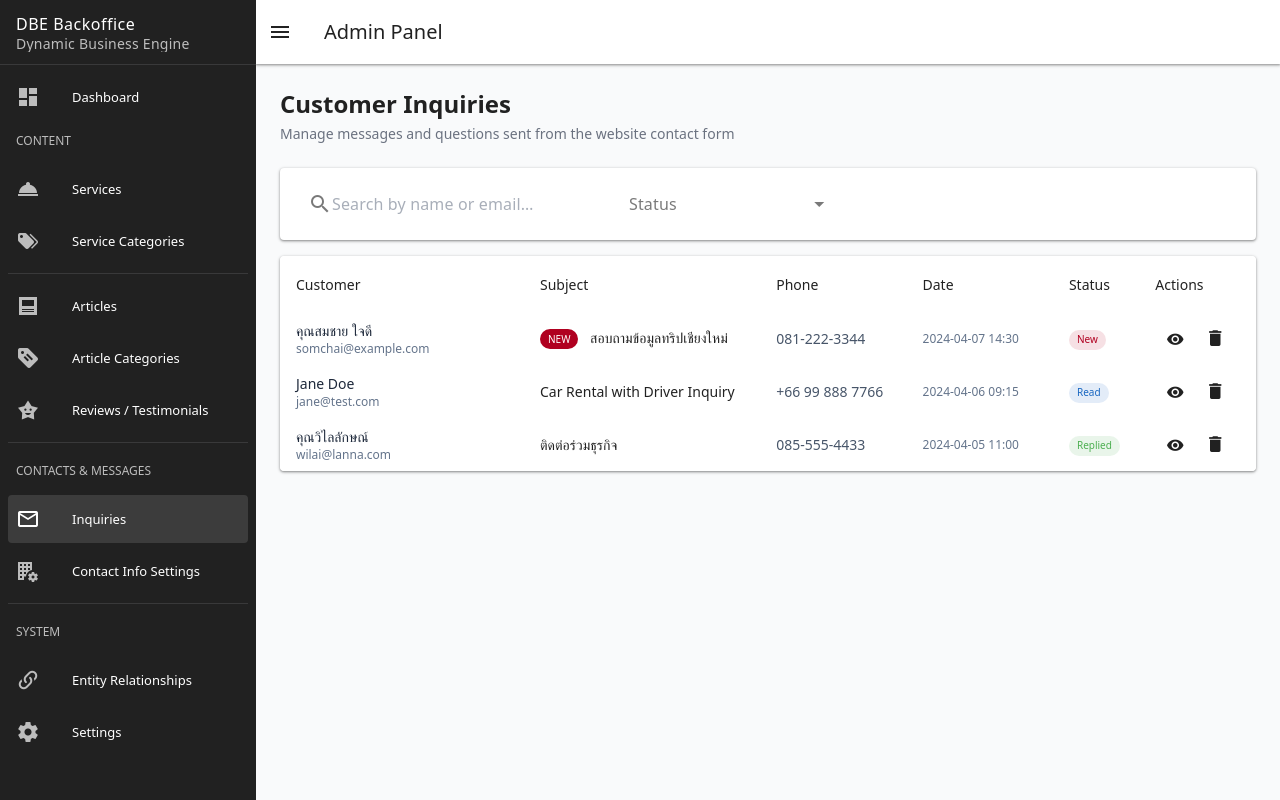
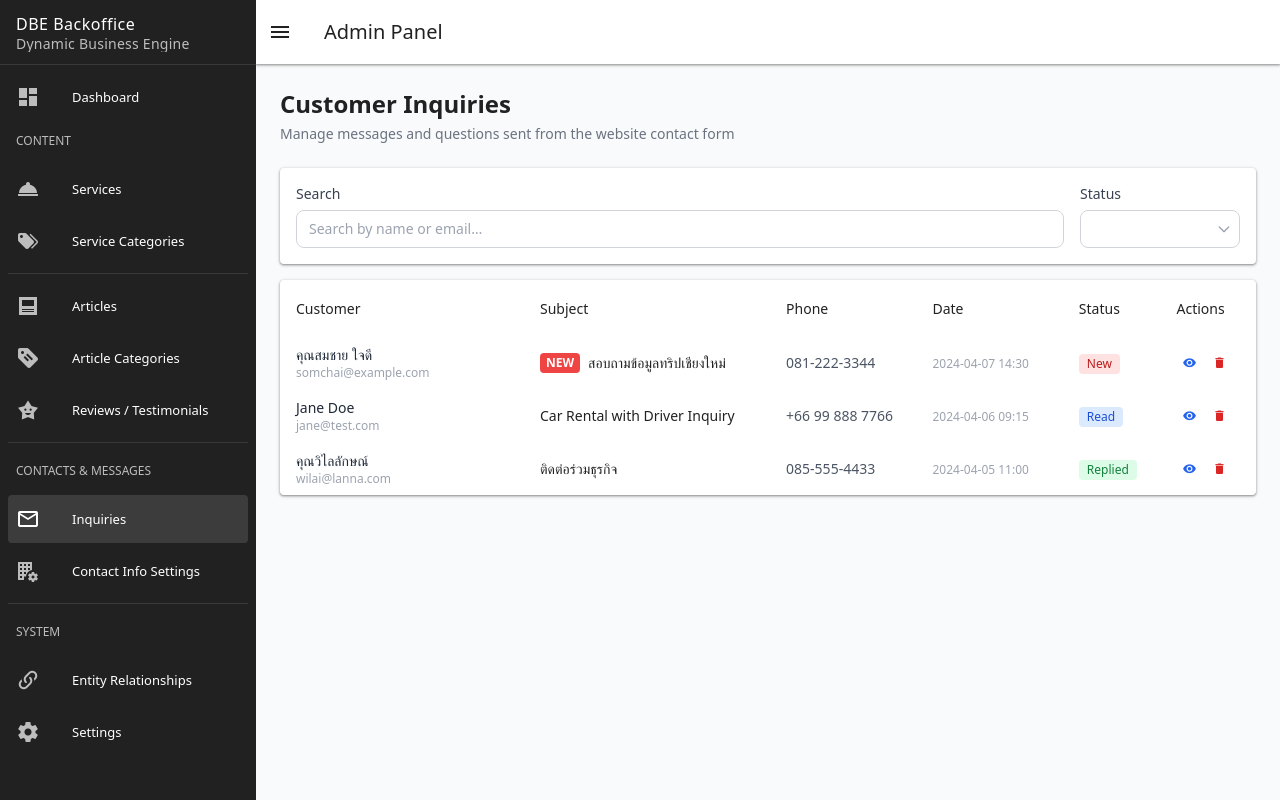
Before and after one commit to wiwvernia/tour-cnx-back-office, a Nuxt app: page /contacts/inquiries in a window 1280 px wide. Built offline with nearby package versions, Linux system fonts and the light colour scheme.

Commit message:
feat: implement Section Management and polish Contact pages with custom components

```diff
--- a/app/pages/contacts/[id].vue
+++ b/app/pages/contacts/[id].vue
@@ -3,15 +3,17 @@
     <!-- Header -->
     <div class="d-flex justify-space-between align-center mb-6">
       <div class="d-flex align-center gap-3">
-        <v-btn variant="text" icon="mdi-arrow-left" to="/contacts/inquiries" />
+        <AppBtn variant="ghost" color="secondary" to="/contacts/inquiries" icon>
+          <i class="mdi mdi-arrow-left" />
+        </AppBtn>
         <div>
           <h1 class="text-2xl font-bold">Inquiry Details</h1>
           <p class="text-sm text-gray-500">Message from {{ inquiry.name }}</p>
         </div>
       </div>
-      <div class="d-flex gap-2">
-        <v-btn variant="outlined" color="primary" class="rounded-lg" prepend-icon="mdi-reply">Mark as Replied</v-btn>
-        <v-btn variant="tonal" color="error" class="rounded-lg" prepend-icon="mdi-delete">Delete</v-btn>
+      <div class="flex gap-2">
+        <AppBtn variant="outline" color="primary" prepend-icon="mdi-reply">Mark as Replied</AppBtn>
+        <AppBtn variant="outline" color="danger" prepend-icon="mdi-delete">Delete</AppBtn>
       </div>
     </div>
 
@@ -22,21 +24,26 @@
           <v-card-text class="pa-6">
             <div class="d-flex justify-space-between align-start mb-6">
               <div>
-                <div class="text-xs font-semibold text-slate-400 uppercase tracking-wider mb-1">Subject</div>
+                <div class="text-xs font-semibold text-gray-400 uppercase tracking-wider mb-1">Subject</div>
                 <h2 class="text-xl font-bold">{{ inquiry.subject }}</h2>
               </div>
-              <v-chip :color="getStatusColor(inquiry.status)" variant="flat" size="small">{{ inquiry.status }}</v-chip>
+              <span
+                class="inline-block px-2 py-0.5 text-xs font-semibold rounded"
+                :class="statusClass(inquiry.status)"
+              >{{ inquiry.status }}</span>
             </div>
 
-            <div class="bg-slate-50 pa-6 rounded-lg border border-slate-200 min-h-[200px] whitespace-pre-wrap text-slate-700 leading-relaxed text-base">
+            <div class="bg-gray-50 pa-6 rounded-lg border border-gray-200 min-h-[200px] whitespace-pre-wrap text-gray-700 leading-relaxed text-base">
               {{ inquiry.message }}
             </div>
 
             <div class="mt-8 pt-6 border-t d-flex align-center justify-space-between">
-              <div class="text-sm text-slate-500">
-                Received on: <span class="font-medium text-slate-700">{{ inquiry.date }}</span>
+              <div class="text-sm text-gray-500">
+                Received on: <span class="font-medium text-gray-700">{{ inquiry.date }}</span>
               </div>
-              <v-btn variant="text" color="primary" append-icon="mdi-open-in-new" class="text-none">Reply via Email</v-btn>
+              <AppBtn variant="ghost" color="primary">
+                Reply via Email <i class="mdi mdi-open-in-new ml-1" />
+              </AppBtn>
             </div>
           </v-card-text>
         </v-card>
@@ -48,25 +55,27 @@
           <v-card-title class="pa-4 pb-2 text-base font-semibold">Customer Info</v-card-title>
           <v-card-text class="pa-4 flex flex-col gap-6">
             <div>
-              <label class="text-xs font-semibold text-slate-400 uppercase block mb-1">Full Name</label>
-              <div class="text-slate-900 font-semibold text-lg">{{ inquiry.name }}</div>
+              <label class="text-xs font-semibold text-gray-400 uppercase block mb-1">Full Name</label>
+              <div class="text-gray-900 font-semibold text-lg">{{ inquiry.name }}</div>
             </div>
-
             <div>
-              <label class="text-xs font-semibold text-slate-400 uppercase block mb-1">Email Address</label>
+              <label class="text-xs font-semibold text-gray-400 uppercase block mb-1">Email Address</label>
               <div class="text-blue-600 font-medium hover:underline cursor-pointer">{{ inquiry.email }}</div>
             </div>
-
             <div>
-              <label class="text-xs font-semibold text-slate-400 uppercase block mb-1">Phone Number</label>
-              <div class="text-slate-900 font-medium">{{ inquiry.phone }}</div>
+              <label class="text-xs font-semibold text-gray-400 uppercase block mb-1">Phone Number</label>
+              <div class="text-gray-900 font-medium">{{ inquiry.phone }}</div>
             </div>
 
             <v-divider />
 
             <div class="flex flex-col gap-2">
-              <v-btn block color="primary" variant="outlined" class="rounded-lg" prepend-icon="mdi-history">View History</v-btn>
-              <v-btn block color="secondary" variant="flat" class="rounded-lg" prepend-icon="mdi-account-plus">Add to CRM</v-btn>
+              <AppBtn variant="outline" color="primary" class="w-full">
+                <i class="mdi mdi-history mr-1" />View History
+              </AppBtn>
+              <AppBtn color="secondary" class="w-full">
+                <i class="mdi mdi-account-plus mr-1" />Add to CRM
+              </AppBtn>
             </div>
           </v-card-text>
         </v-card>
@@ -89,15 +98,15 @@ const inquiry = ref({
   subject: 'สอบถามข้อมูลทริปเชียงใหม่',
   message: 'รบกวนขอตารางเวลาทริป 3 วัน 2 คืน เดือนหน้าด้วยครับ อยากทราบว่ารวมค่าอาหารทุกมื้อหรือยัง และถ้าไปช่วงวันธรรมดามีส่วนลดไหมครับ\n\nขอบคุณครับ',
   status: 'New',
-  date: '2024-04-07 14:30'
+  date: '2024-04-07 14:30',
 })
 
-function getStatusColor(status) {
+function statusClass(status) {
   switch (status) {
-    case 'New': return 'error'
-    case 'Read': return 'primary'
-    case 'Replied': return 'success'
-    default: return 'slate'
+    case 'New': return 'bg-red-100 text-red-700'
+    case 'Read': return 'bg-blue-100 text-blue-700'
+    case 'Replied': return 'bg-green-100 text-green-700'
+    default: return 'bg-gray-100 text-gray-600'
   }
 }
 </script>
--- a/app/pages/contacts/inquiries.vue
+++ b/app/pages/contacts/inquiries.vue
@@ -9,63 +9,71 @@
 
     <!-- Filters -->
     <v-card class="mb-4 pa-4" shadow="sm">
-      <v-row dense align="center">
-        <v-col cols="12" md="4">
-          <v-text-field v-model="search" clearable placeholder="Search by name or email…" prepend-inner-icon="mdi-magnify" variant="outlined" density="compact" hide-details />
-        </v-col>
-        <v-col cols="12" md="3">
-          <v-select v-model="filterStatus" :items="['New', 'Read', 'Replied']" label="Status" variant="outlined" density="compact" hide-details clearable />
-        </v-col>
-      </v-row>
+      <div class="flex flex-wrap gap-4 items-end">
+        <div class="flex-1 min-w-[200px]">
+          <AppInput v-model="search" label="Search" placeholder="Search by name or email…" />
+        </div>
+        <div class="w-40">
+          <AppSelect
+            v-model="filterStatus"
+            label="Status"
+            :options="[{ label: 'All', value: null }, 'New', 'Read', 'Replied']"
+          />
+        </div>
+      </div>
     </v-card>
 
-    <!-- Inquiries Table -->
+    <!-- Table -->
     <v-card shadow="sm">
-      <v-table>
-        <thead>
-          <tr>
-            <th width="25%">Customer</th>
-            <th>Subject</th>
-            <th width="15%">Phone</th>
-            <th width="15%">Date</th>
-            <th>Status</th>
-            <th>Actions</th>
-          </tr>
-        </thead>
-        <tbody>
-          <tr v-for="item in filteredInquiries" :key="item.id">
-            <td>
-              <div class="py-2">
-                <div class="font-medium text-slate-800">{{ item.name }}</div>
-                <div class="text-xs text-slate-500">{{ item.email }}</div>
-              </div>
-            </td>
-            <td>
-              <div class="text-sm">
-                <v-chip v-if="item.status === 'New'" size="x-small" color="error" class="mr-2" variant="flat">NEW</v-chip>
-                {{ item.subject }}
-              </div>
-            </td>
-            <td class="text-sm text-slate-600">{{ item.phone }}</td>
-            <td class="text-xs text-slate-500">{{ item.date }}</td>
-            <td>
-              <v-chip size="x-small" :color="getStatusColor(item.status)" variant="tonal">
-                {{ item.status }}
-              </v-chip>
-            </td>
-            <td>
-              <v-btn size="small" variant="text" color="primary" :to="'/contacts/' + item.id" icon="mdi-eye" />
-              <v-btn size="small" variant="text" color="error" @click="deleteInquiry(item.id)" icon="mdi-delete" />
-            </td>
-          </tr>
-          <tr v-if="filteredInquiries.length === 0">
-            <td colspan="6" class="text-center text-slate-400 py-12">
-              <v-icon size="48" class="mb-2">mdi-email-off-outline</v-icon>
-              <div>No inquiries found</div>
-            </td>
-          </tr>
-        </tbody>
-      </v-table>
+      <AppTable :columns="columns" :rows="filteredInquiries" row-key="id">
+        <template #customer="{ row }">
+          <div class="py-2">
+            <div class="font-medium text-gray-800">{{ row.name }}</div>
+            <div class="text-xs text-gray-400">{{ row.email }}</div>
+          </div>
+        </template>
+
+        <template #subject="{ row }">
+          <div class="flex items-center gap-2 text-sm">
+            <span
+              v-if="row.status === 'New'"
+              class="inline-block px-1.5 py-0.5 text-xs font-bold rounded bg-red-500 text-white"
+            >NEW</span>
+            {{ row.subject }}
+          </div>
+        </template>
+
+        <template #phone="{ row }">
+          <span class="text-sm text-gray-600">{{ row.phone }}</span>
+        </template>
+
+        <template #date="{ row }">
+          <span class="text-xs text-gray-400">{{ row.date }}</span>
+        </template>
+
+        <template #status="{ row }">
+          <span
+            class="inline-block px-2 py-0.5 text-xs font-medium rounded"
+            :class="statusClass(row.status)"
+          >{{ row.status }}</span>
+        </template>
+
+        <template #actions="{ row }">
+          <div class="flex gap-1">
+            <AppBtn variant="ghost" color="primary" size="sm" :to="'/contacts/' + row.id" icon>
+              <i class="mdi mdi-eye" />
+            </AppBtn>
+            <AppBtn variant="ghost" color="danger" size="sm" icon @click="deleteInquiry(row.id)">
+              <i class="mdi mdi-delete" />
+            </AppBtn>
+          </div>
+        </template>
+      </AppTable>
+
+      <div v-if="filteredInquiries.length === 0" class="py-16 text-center text-gray-400">
+        <i class="mdi mdi-email-off-outline text-5xl mb-2 block" />
+        No inquiries found
+      </div>
     </v-card>
   </div>
 </template>
@@ -76,6 +84,15 @@ import { ref, computed } from 'vue'
 const search = ref('')
 const filterStatus = ref(null)
 
+const columns = [
+  { key: 'customer', label: 'Customer', class: 'w-1/4' },
+  { key: 'subject', label: 'Subject' },
+  { key: 'phone', label: 'Phone', class: 'w-[15%]' },
+  { key: 'date', label: 'Date', class: 'w-[15%]' },
+  { key: 'status', label: 'Status' },
+  { key: 'actions', label: 'Actions' },
+]
+
 const inquiries = ref([
   {
     id: 1,
@@ -85,7 +102,7 @@ const inquiries = ref([
     subject: 'สอบถามข้อมูลทริปเชียงใหม่',
     message: 'รบกวนขอตารางเวลาทริป 3 วัน 2 คืน เดือนหน้าด้วยครับ',
     status: 'New',
-    date: '2024-04-07 14:30'
+    date: '2024-04-07 14:30',
   },
   {
     id: 2,
@@ -95,7 +112,7 @@ const inquiries = ref([
     subject: 'Car Rental with Driver Inquiry',
     message: 'Do you provide pick up from the airport?',
     status: 'Read',
-    date: '2024-04-06 09:15'
+    date: '2024-04-06 09:15',
   },
   {
     id: 3,
@@ -105,26 +122,26 @@ const inquiries = ref([
     subject: 'ติดต่อร่วมธุรกิจ',
     message: 'ต้องการเสนอพื้นที่ให้เช่าจอดรถครับ',
     status: 'Replied',
-    date: '2024-04-05 11:00'
-  }
+    date: '2024-04-05 11:00',
+  },
 ])
 
-const filteredInquiries = computed(() => {
-  return inquiries.value.filter(i => {
+const filteredInquiries = computed(() =>
+  inquiries.value.filter(i => {
     const matchSearch = !search.value ||
-                        i.name.toLowerCase().includes(search.value.toLowerCase()) ||
-                        i.email.toLowerCase().includes(search.value.toLowerCase())
+      i.name.toLowerCase().includes(search.value.toLowerCase()) ||
+      i.email.toLowerCase().includes(search.value.toLowerCase())
     const matchStatus = !filterStatus.value || i.status === filterStatus.value
     return matchSearch && matchStatus
   })
-})
+)
 
-function getStatusColor(status) {
+function statusClass(status) {
   switch (status) {
-    case 'New': return 'error'
-    case 'Read': return 'primary'
-    case 'Replied': return 'success'
-    default: return 'slate'
+    case 'New': return 'bg-red-100 text-red-700'
+    case 'Read': return 'bg-blue-100 text-blue-700'
+    case 'Replied': return 'bg-green-100 text-green-700'
+    default: return 'bg-gray-100 text-gray-600'
   }
 }
 
--- a/app/pages/content/[id].vue
+++ b/app/pages/content/[id].vue
@@ -1,40 +1,60 @@
 <template>
   <div>
-    <div class="mb-4">
-      <v-btn variant="text" prepend-icon="mdi-arrow-left" to="/content">Back to Sections</v-btn>
+    <!-- Header -->
+    <div class="d-flex justify-space-between align-center mb-6">
+      <div class="d-flex align-center gap-3">
+        <AppBtn variant="ghost" color="secondary" to="/content" icon>
+          <i class="mdi mdi-arrow-left" />
+        </AppBtn>
+        <div>
+          <h1 class="text-2xl font-bold">Edit Content: {{ id }}</h1>
+          <p class="text-sm text-gray-500 mt-0.5">Section Manager &amp; SEO Control Panel</p>
+        </div>
+      </div>
+      <div class="flex gap-2">
+        <AppBtn variant="outline" color="secondary" to="/content">Discard</AppBtn>
+        <AppBtn color="primary">
+          <i class="mdi mdi-check mr-1" />Save Changes
+        </AppBtn>
+      </div>
     </div>
-    <h1 class="text-2xl font-bold mb-4">Edit Content: {{ id }}</h1>
 
     <v-row>
       <!-- Content Editor Column -->
       <v-col cols="12" md="8">
         <v-card class="mb-4">
-          <v-card-title>Content Sections</v-card-title>
+          <v-card-title class="pa-4 pb-2 text-base font-semibold">Page Info</v-card-title>
+          <v-card-text class="flex flex-col gap-4">
+            <AppInput v-model="title" label="Page Title" placeholder="e.g. Home Page" />
+          </v-card-text>
+        </v-card>
+
+        <v-card class="mb-4">
+          <v-card-title class="pa-4 pb-2 text-base font-semibold">Content Sections</v-card-title>
           <v-card-text>
-            <v-text-field label="Page Title" v-model="title" variant="outlined"></v-text-field>
-            <div class="text-sm font-medium mb-2">Sections (Drag to reorder):</div>
-            <v-card variant="outlined" class="mb-3 pa-4 bg-gray-100">
-              <div class="d-flex justify-space-between align-center">
-                <span class="font-bold">Hero Section</span>
-                <v-btn size="small" icon="mdi-pencil" variant="text"></v-btn>
-              </div>
-            </v-card>
-            <v-card variant="outlined" class="mb-3 pa-4 bg-gray-100">
-              <div class="d-flex justify-space-between align-center">
-                <span class="font-bold">Services List</span>
-                <v-btn size="small" icon="mdi-pencil" variant="text"></v-btn>
-              </div>
-            </v-card>
-            <v-btn variant="outlined" block color="secondary">Add New Section</v-btn>
+            <div class="text-sm font-medium text-gray-600 mb-3">Sections (Drag to reorder):</div>
+            <div
+              v-for="section in sections"
+              :key="section"
+              class="flex items-center justify-between mb-3 px-4 py-3 rounded-lg border border-gray-200 bg-gray-50"
+            >
+              <span class="font-medium text-gray-800">{{ section }}</span>
+              <AppBtn variant="ghost" color="secondary" size="sm" icon>
+                <i class="mdi mdi-pencil" />
+              </AppBtn>
+            </div>
+            <AppBtn variant="outline" color="secondary" class="w-full">
+              <i class="mdi mdi-plus mr-1" />Add New Section
+            </AppBtn>
           </v-card-text>
         </v-card>
 
         <v-card>
-          <v-card-title>Entity Relationships</v-card-title>
-          <v-card-text>
-            <p class="text-caption mb-3">Link this page to other taxonomies and related contents.</p>
-            <v-select label="Related Reviews" multiple chips variant="outlined" :items="['Review 1', 'Review 2', 'Review 3']"></v-select>
-            <v-select label="Tags" multiple chips variant="outlined" :items="['Health', 'Tour', 'Detox']"></v-select>
+          <v-card-title class="pa-4 pb-2 text-base font-semibold">Entity Relationships</v-card-title>
+          <v-card-text class="flex flex-col gap-4">
+            <p class="text-sm text-gray-500">Link this page to other taxonomies and related content.</p>
+            <AppTagInput v-model="relatedReviews" label="Related Reviews" placeholder="Add review…" />
+            <AppTagInput v-model="tags" label="Tags" placeholder="Add tag…" />
           </v-card-text>
         </v-card>
       </v-col>
@@ -42,37 +62,43 @@
       <!-- SEO Control Column -->
       <v-col cols="12" md="4">
         <v-card class="mb-4">
-          <v-card-title class="d-flex align-center bg-gray-50 w-full mb-3 py-2 px-4 shadow-sm border-b">
+          <v-card-title class="pa-4 pb-2 text-base font-semibold flex items-center">
             SEO Control Panel
-            <v-chip class="ml-auto" color="success" size="small">Excellent</v-chip>
+            <span class="ml-auto inline-block px-2 py-0.5 text-xs font-semibold rounded bg-green-100 text-green-700">Excellent</span>
           </v-card-title>
-          <v-card-text>
-            <p class="text-sm font-semibold mb-2">Google Search Preview</p>
-            <div class="bg-white border rounded pa-3 mb-6 shadow-sm" style="font-family: Arial, sans-serif;">
-              <div class="text-xs text-blue-800 mb-1">https://example.com/{{ slug }}</div>
-              <div class="text-lg text-blue-600 font-medium mb-1 hover:underline cursor-pointer" style="line-height: 1.2;">{{ title }}</div>
-              <div class="text-sm text-gray-600" style="display: -webkit-box; -webkit-line-clamp: 2; -webkit-box-orient: vertical; overflow: hidden;">{{ metaDescription }}</div>
+          <v-card-text class="flex flex-col gap-4">
+            <div>
+              <p class="text-sm font-semibold mb-2">Google Search Preview</p>
+              <div class="bg-white border rounded p-3 shadow-sm" style="font-family: Arial, sans-serif;">
+                <div class="text-xs text-blue-800 mb-1">https://example.com/{{ slug }}</div>
+                <div class="text-base text-blue-600 font-medium mb-1 hover:underline cursor-pointer leading-tight">{{ title }}</div>
+                <div class="text-sm text-gray-600 line-clamp-2">{{ metaDescription }}</div>
+              </div>
             </div>
 
-            <v-text-field label="URL Slug" v-model="slug" variant="outlined" prefix="/"></v-text-field>
-            <v-textarea label="Meta Description" v-model="metaDescription" variant="outlined" rows="3" hint="Recommended 150-160 characters" persistent-hint></v-textarea>
+            <AppInputGroup v-model="slug" label="URL Slug" prefix="/" />
+            <AppTextarea
+              v-model="metaDescription"
+              label="Meta Description"
+              rows="3"
+              hint="Recommended 150-160 characters"
+              :counter="160"
+            />
 
-            <div class="mt-4 border-t pt-4">
-               <v-switch label="Auto JSON-LD Schema" color="primary" :model-value="true" hide-details></v-switch>
-               <v-switch label="Include in Sitemap" color="primary" :model-value="true" hide-details></v-switch>
+            <div class="border-t pt-4 flex flex-col gap-3">
+              <AppToggle v-model="autoSchema" label="Auto JSON-LD Schema" />
+              <AppToggle v-model="inSitemap" label="Include in Sitemap" />
             </div>
           </v-card-text>
         </v-card>
-
-        <v-btn block color="primary" size="x-large">Save Changes</v-btn>
       </v-col>
     </v-row>
   </div>
 </template>
 
 <script setup>
+import { ref } from 'vue'
 import { useRoute } from 'vue-router'
-import { ref } from 'vue'
 
 const route = useRoute()
 const id = route.params.id
@@ -80,4 +106,10 @@ const id = route.params.id
 const title = ref('Home Page')
 const slug = ref('home')
 const metaDescription = ref('This is a dynamically generated description for the page previewing how SEO will look on Google search results. It helps you see exactly what users will read.')
+const autoSchema = ref(true)
+const inSitemap = ref(true)
+const relatedReviews = ref([])
+const tags = ref(['Health', 'Tour'])
+
+const sections = ref(['Hero Section', 'Services List'])
 </script>
--- a/app/pages/content/index.vue
+++ b/app/pages/content/index.vue
@@ -1,39 +1,60 @@
 <template>
   <div>
     <div class="d-flex justify-space-between align-center mb-6">
-      <h1 class="text-2xl font-bold">Section Management</h1>
-      <v-btn color="primary" prepend-icon="mdi-plus">Create New Page</v-btn>
+      <div>
+        <h1 class="text-2xl font-bold">Section Management</h1>
+        <p class="text-sm text-gray-500 mt-1">Manage static and dynamic pages with SEO controls</p>
+      </div>
+      <AppBtn color="primary" prepend-icon="mdi-plus">Create New Page</AppBtn>
     </div>
 
-    <v-card>
-      <v-table>
-        <thead>
-          <tr>
-            <th>Page Title</th>
-            <th>Type</th>
-            <th>Status</th>
-            <th>SEO Score</th>
-            <th>Actions</th>
-          </tr>
-        </thead>
-        <tbody>
-          <tr v-for="page in pages" :key="page.id">
-            <td>{{ page.title }}</td>
-            <td><v-chip size="small">{{ page.type }}</v-chip></td>
-            <td><v-chip :color="page.status === 'Published' ? 'success' : 'warning'" size="small">{{ page.status }}</v-chip></td>
-            <td>{{ page.seo }}</td>
-            <td>
-              <v-btn size="small" variant="text" color="primary" :to="'/content/' + page.id">Edit</v-btn>
-            </td>
-          </tr>
-        </tbody>
-      </v-table>
+    <v-card shadow="sm">
+      <AppTable :columns="columns" :rows="pages" row-key="id">
+        <template #title="{ row }">
+          <span class="font-medium text-gray-800">{{ row.title }}</span>
+        </template>
+
+        <template #type="{ row }">
+          <span class="inline-block px-2 py-0.5 text-xs font-medium rounded bg-gray-100 text-gray-600">
+            {{ row.type }}
+          </span>
+        </template>
+
+        <template #status="{ row }">
+          <span
+            class="inline-block px-2 py-0.5 text-xs font-medium rounded"
+            :class="row.status === 'Published' ? 'bg-green-100 text-green-700' : 'bg-yellow-100 text-yellow-700'"
+          >{{ row.status }}</span>
+        </template>
+
+        <template #seo="{ row }">
+          <span
+            class="inline-block px-2 py-0.5 text-xs font-medium rounded"
+            :class="row.seo === 'Good' ? 'bg-blue-100 text-blue-700' : 'bg-orange-100 text-orange-700'"
+          >{{ row.seo }}</span>
+        </template>
+
+        <template #actions="{ row }">
+          <AppBtn variant="ghost" color="primary" size="sm" :to="'/content/' + row.id" icon>
+            <i class="mdi mdi-pencil" />
+          </AppBtn>
+        </template>
+      </AppTable>
     </v-card>
   </div>
 </template>
 
 <script setup>
 import { ref } from 'vue'
+
+const columns = [
+  { key: 'title', label: 'Page Title' },
+  { key: 'type', label: 'Type' },
+  { key: 'status', label: 'Status' },
+  { key: 'seo', label: 'SEO Score' },
+  { key: 'actions', label: 'Actions' },
+]
+
 const pages = ref([
   { id: 'home', title: 'Home Page', type: 'Dynamic', status: 'Published', seo: 'Good' },
   { id: 'about', title: 'About Us', type: 'Static', status: 'Published', seo: 'Needs Improvement' },
```
Also changed, not shown: app/pages/contacts/settings.vue (+5 -5 lines).
